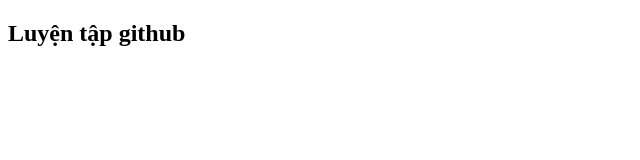
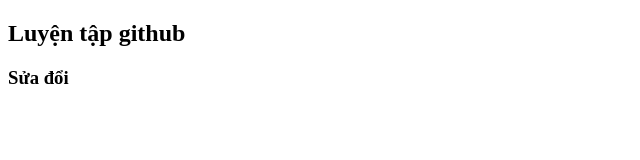
Before and after one commit to NguyenYen317/duan2, a plain HTML site: page index.html in a window 1280 px wide. Shown: the full height of the page, 0-640 px from the left. Drawn offline with Linux system fonts and the light colour scheme.

Commit message:
2. sửa đổi lần 1

```diff
--- a/index.html
+++ b/index.html
@@ -7,5 +7,6 @@
 </head>
 <body>
     <h2>Luyện tập github</h2>
+    <h3>Sửa đổi </h3>
 </body>
 </html>
```
